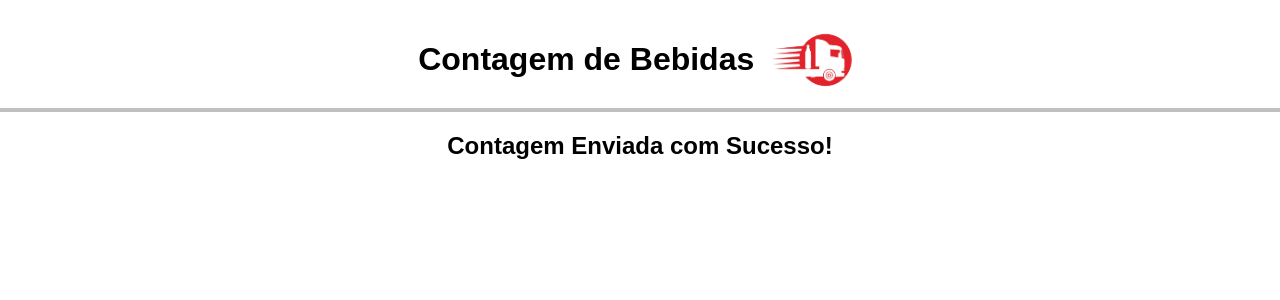
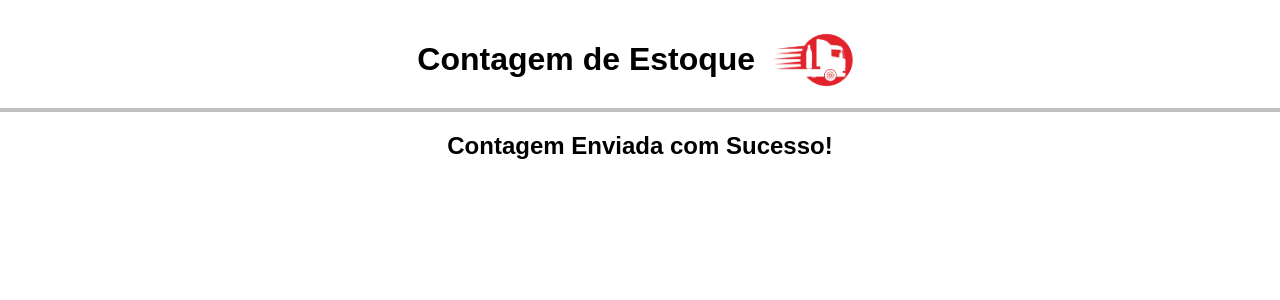
Before and after one commit to LUC4SMELLO/Sistema_de_Contagem_Estoque, a Flask app: template templates/salvar_contagem.html in a window 1280 px wide. Shown: the top 300 px of the page. Run offline with Flask 3, Linux system fonts and the light colour scheme; the template is opened without the code that fills it, so the values that code supplies are empty.

Commit message:
correções visuais

```diff
--- a/templates/salvar_contagem.html
+++ b/templates/salvar_contagem.html
@@ -13,7 +13,7 @@
 <body>
 
     <header>
-        <h1>Contagem de Bebidas</h1>
+        <h1>Contagem de Estoque</h1>
         <img src="{{ url_for('static', filename='images/logo_dbcambui_2.png') }}" alt="Logo da Empresa">
     </header>
 
```
